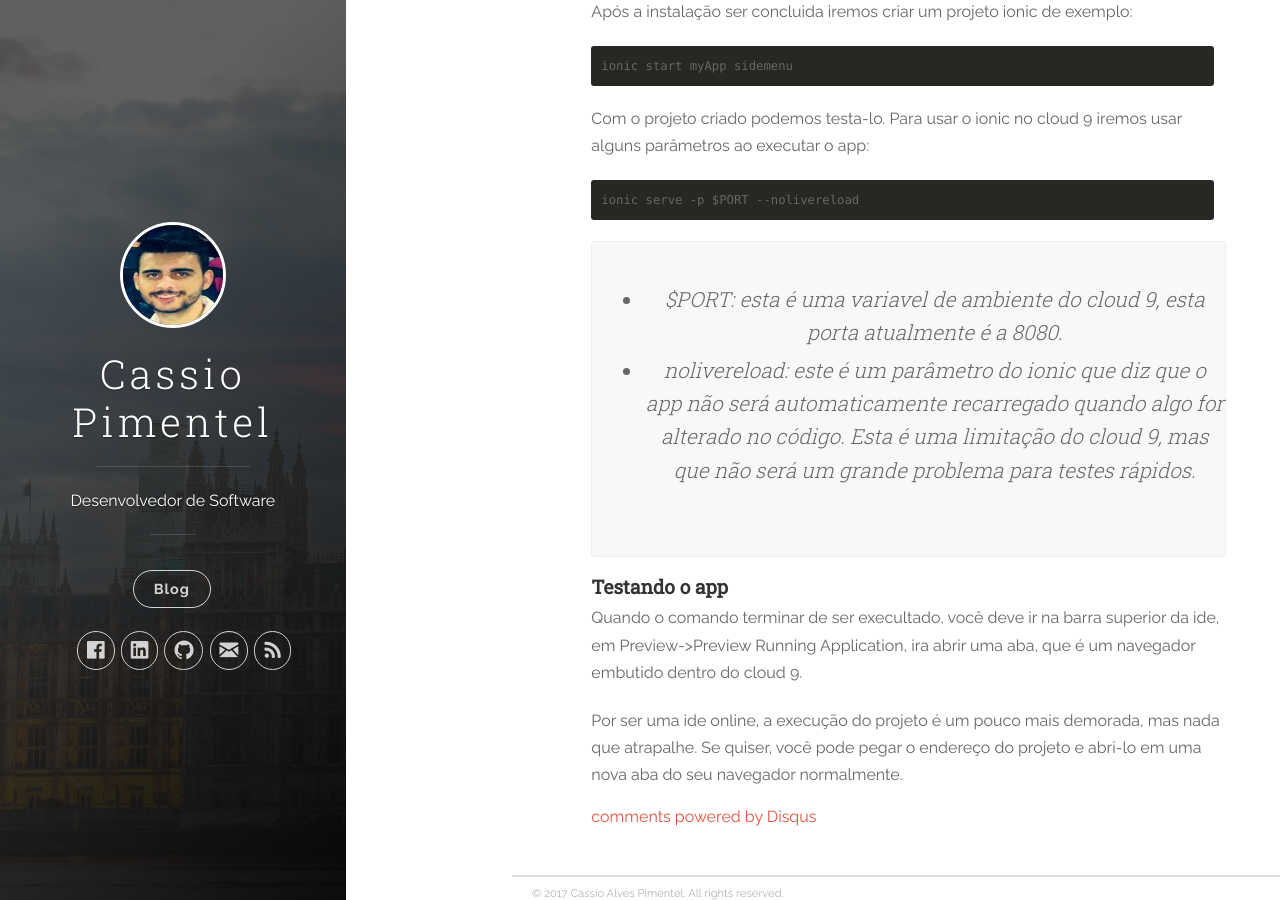
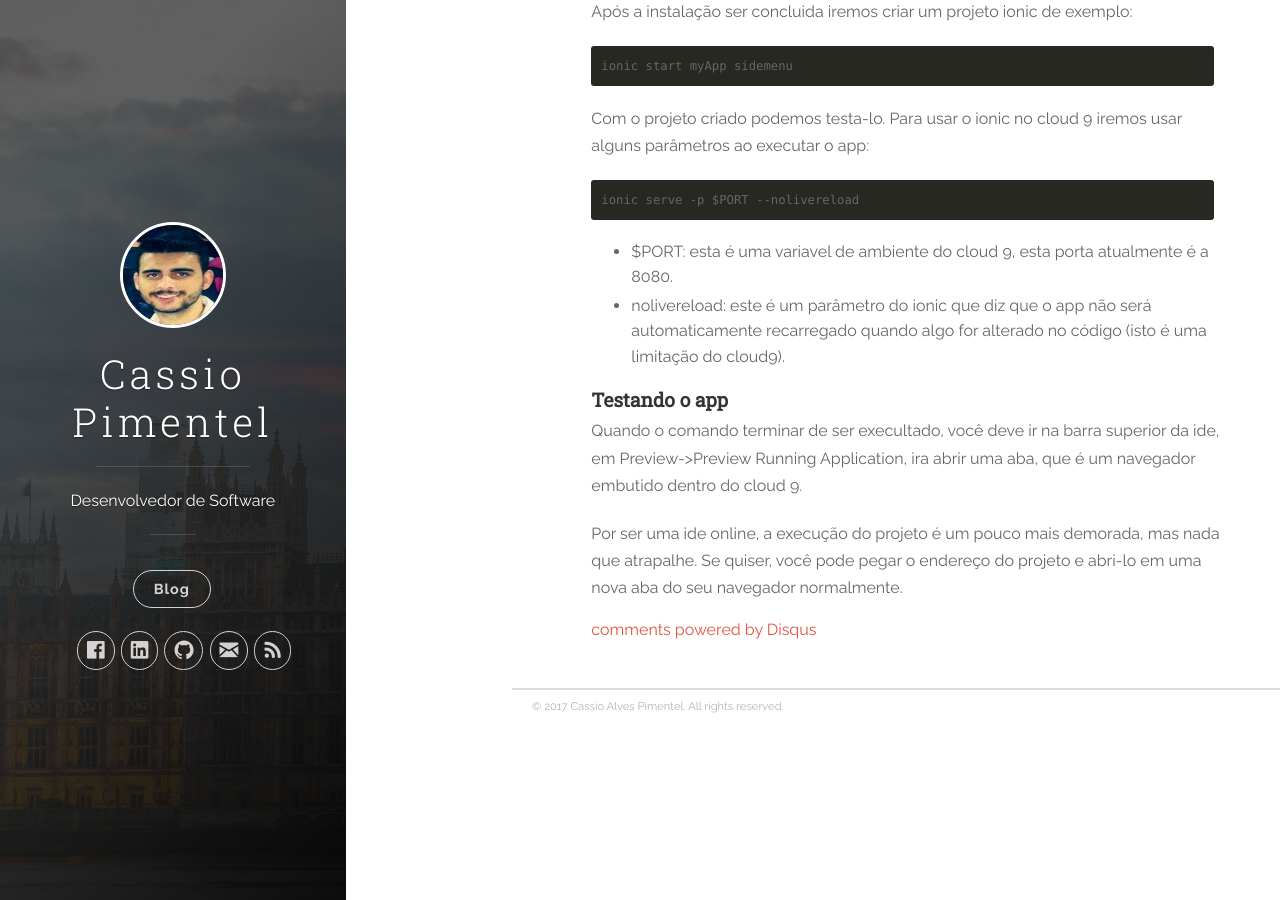
Before and after one commit to CassioPimentel/cassiopimentel.github.io, a Jekyll site: the page built from _posts/2017-10-03-App-ionic-em-uma-IDE-online.markdown, in a window 1280 px wide and 900 px high, scrolled down 1170 px. Built offline with Jekyll 4.4.1, drawn with Linux system fonts in a browser that asks for light colours; nearby versions of some CDN libraries; comment, search, counter and statistics services are not loaded.

Commit message:
Update 2017-10-03-App-ionic-em-uma-IDE-online.markdown

```diff
--- a/_posts/2017-10-03-App-ionic-em-uma-IDE-online.markdown
+++ b/_posts/2017-10-03-App-ionic-em-uma-IDE-online.markdown
@@ -41,8 +41,11 @@ Com o projeto criado podemos testa-lo. Para usar o ionic no cloud 9 iremos usar
 
     ionic serve -p $PORT --nolivereload
 
-> - $PORT:  esta é uma variavel de ambiente do cloud 9, esta porta atualmente é a 8080.
-> - nolivereload: este é um parâmetro do ionic que diz que o app não será automaticamente recarregado quando algo for alterado no código. Esta é uma limitação do cloud 9, mas que não será um grande problema para testes rápidos.
+
+ - $PORT:  esta é uma variavel de ambiente do cloud 9, esta porta
+   atualmente é a 8080.
+ - nolivereload: este é um parâmetro do ionic que diz que o app não será
+   automaticamente recarregado quando algo for alterado no código (isto é uma limitação do cloud9).
 
 ####  **Testando o app**
 
```
